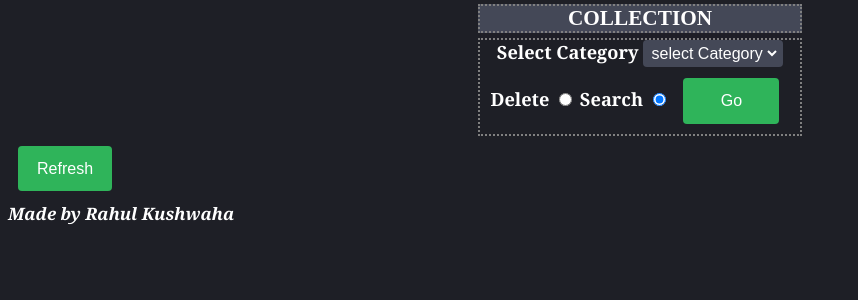
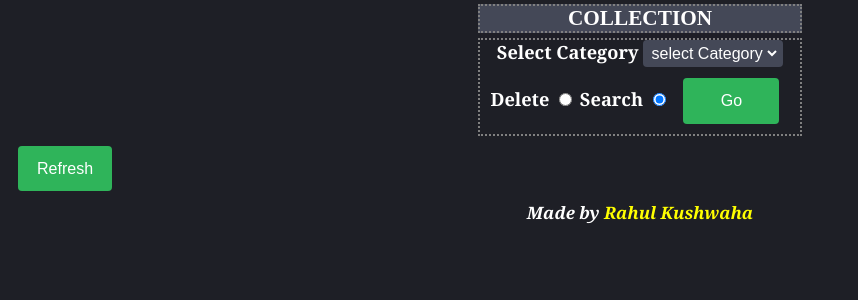
Before and after one commit to RahulKushwaha762/vectorphotos, a Django app: page /index/ in a window 1280 px wide. Shown: the part 249-549 px from the top of the page, without its empty margins (0-858 px from the left). Run offline with Django 3.2, Linux system fonts and the light colour scheme; data comes from the database, SQL or seed files in the repository.

Commit message:
ADDED made by

```diff
--- a/college/templates/homepage.html
+++ b/college/templates/homepage.html
@@ -121,7 +121,7 @@ body {
     <form action="/upload/">
         <button class="button " type="submit">Add photos</button>
     </form>
-    <form action="newcategory/">
+    <form action="/newcategory/">
     <button class="button " type="submit">New Category</button>
     </form>
 </div>
@@ -188,6 +188,6 @@ body {
 <form action="/">
     <button class="button" style="margin-top:auto;margin-top:10px;" type="submit">Refresh</button>
 </form>
-<i style="font-size:15px;">Made by Rahul Kushwaha</i>
+<center><i style="font-size:15px;display:inherit;">Made by <span style="color:yellow;">Rahul Kushwaha</span></i></center>
 </body>
 </html>
--- a/college/templates/login.html
+++ b/college/templates/login.html
@@ -93,7 +93,7 @@ body {
         <h4 style="color:#d71010;">Wrong Credentials</h4>
     {% endif %}
     </div>
-    <center><i style="font-size:15px;margin-top:100px;display:inherit;">Made by <span style="color:yellow;">Rahul Kushwaha</span></i></center>
+
 </body>
 
 </html>
```
